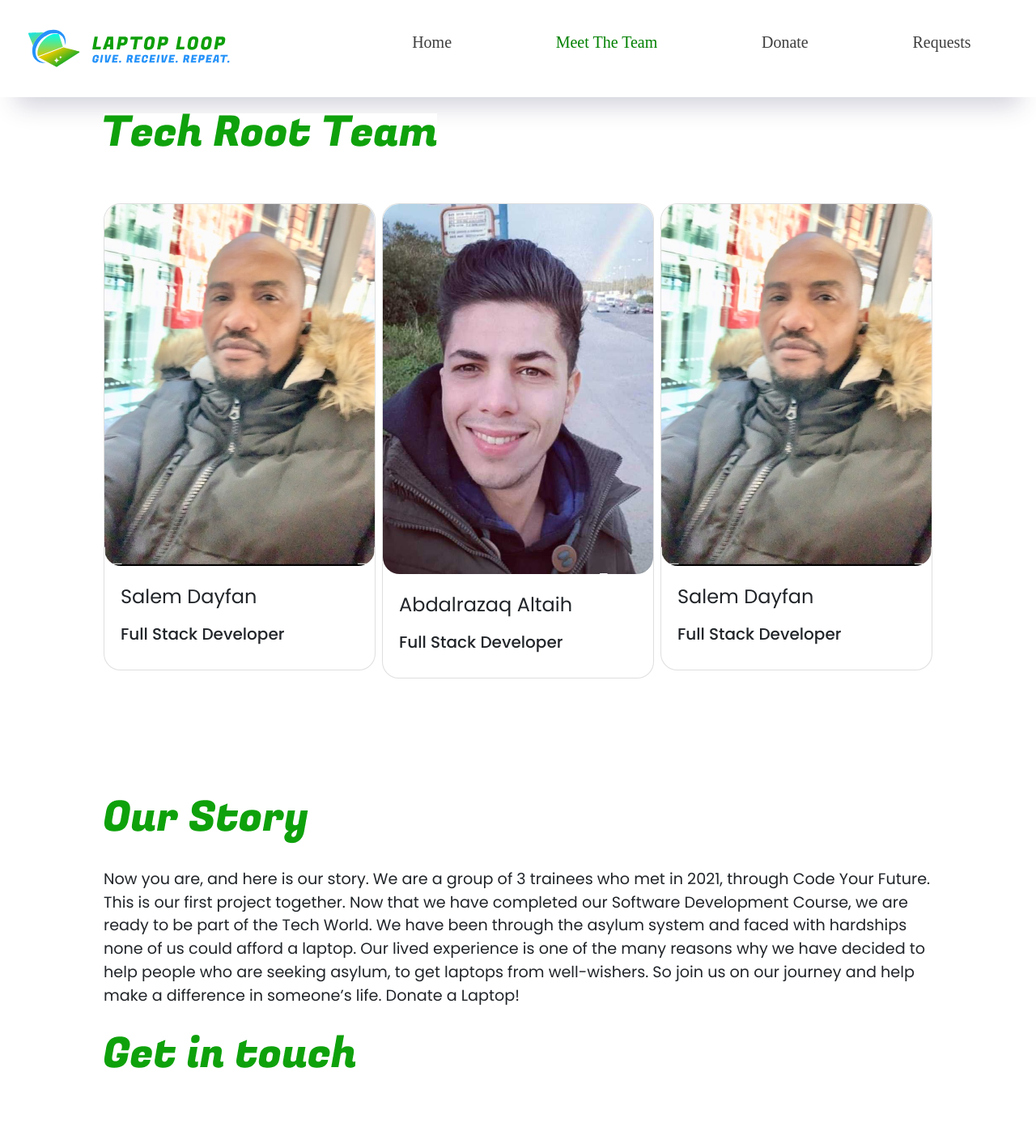
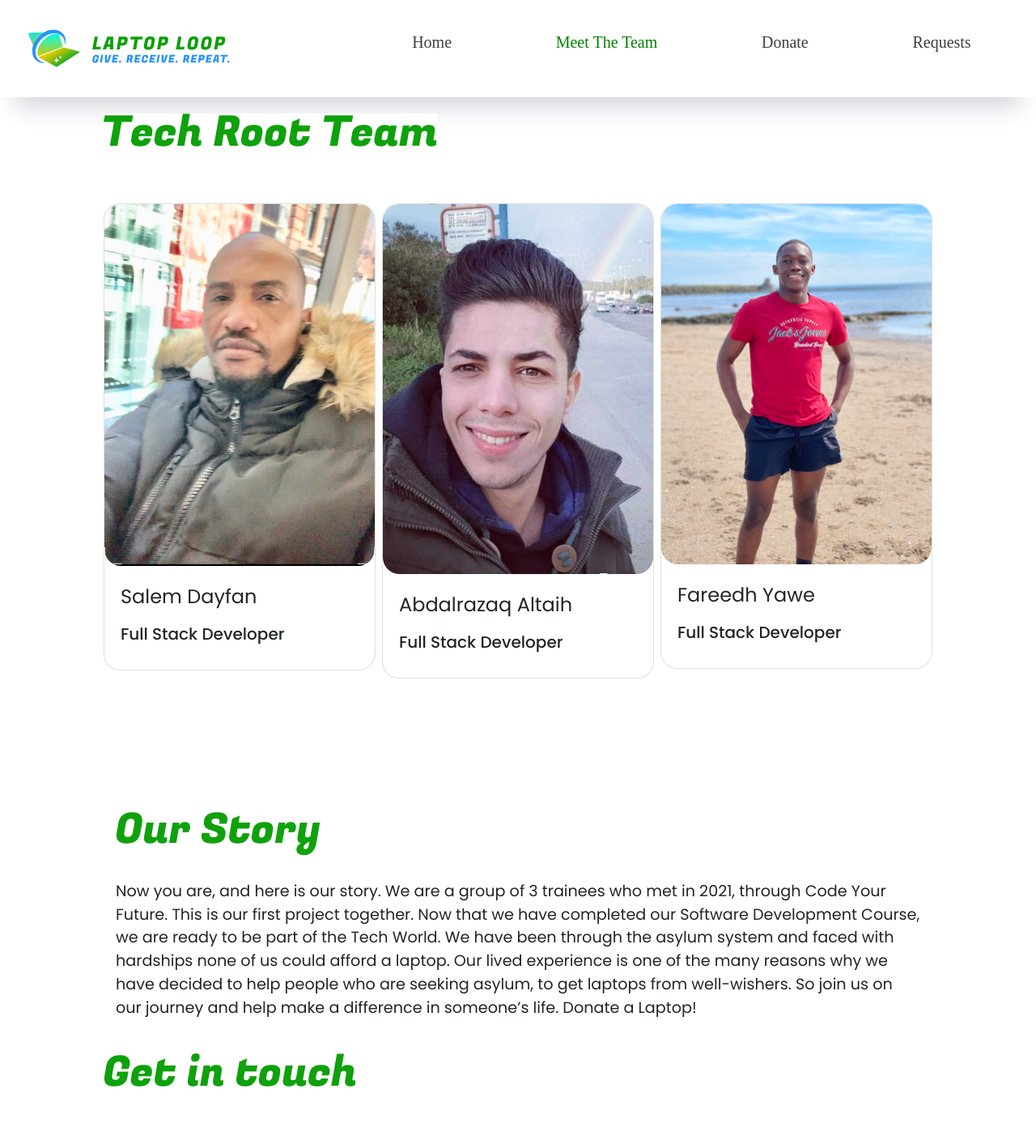
Before and after one commit to Sslim123/tech-roots-project, a React (Create React App) app in the folder client/: page /meet-the-team in a window 1280 px wide. Shown: the top 1408 px of the page at 81% size. Built offline with nearby package versions, Linux system fonts and the light colour scheme; no server answers.

Commit message:
i modified the file about us by added image to it

```diff
--- a/client/src/pages/ViewRequestStatus/RequestStatusView.js
+++ b/client/src/pages/ViewRequestStatus/RequestStatusView.js
@@ -1,4 +1,5 @@
 import React, { useEffect, useState } from "react";
+import QRCode from "react-qr-code";
 import io from "socket.io-client";
 import Navbar from "../component/navbar/navbar";
 import Footer from "../component/footer/Footer";
@@ -246,6 +247,10 @@ export function RequestStatus() {
 						<button id="tr">Back Home </button>
 					</Link>
 				</div>
+				<div className="qrCode">
+  <h2>Scan the QRCode</h2><br/>
+				<QRCode value="https://laptop-loop.herokuapp.com" />
+				</div>
 			</>
 		);
 	}
--- a/client/src/pages/ViewRequestStatus/StatusView.css
+++ b/client/src/pages/ViewRequestStatus/StatusView.css
@@ -96,6 +96,9 @@
 .status-but-link:hover {
 	text-decoration: none;
 	color: #ffffff;
+}.qrCode{
+	width: 300px;
+	margin: 0 auto;
 }
 
 
--- a/client/src/pages/meetTheTeam/ourStory/About-us.css
+++ b/client/src/pages/meetTheTeam/ourStory/About-us.css
@@ -4,58 +4,26 @@
     box-sizing: border-box;
 }
 .card-container{
+
+
     position: relative;
     top: 20px;
     margin: 0 auto;
 width: 80%;
 height: 20%;
-display: flex;
-justify-content: space-around;
+ display: flex;
+justify-content: space-between;
 flex-direction: column;
 
-}.card-img{
+}
+.card-img{
+
     position: relative;
     top: 70px;
-    width: 100%;
+    max-width: 100%;
     height: 30%;
     display: flex;
     flex-direction: row;
     justify-content: space-between;
     margin: 0 auto;
-} Card{
-    background-color: red;
-    border-radius: 1.4em;
 }
-@media  screen and (max-width: 350px) {
-
-    .card-container{
-        width: 340px;
-        height: auto;
-        margin: 0 auto;
-    }.team-img{
-
-        margin: 0 auto;
-    }
-    .team-img img{
-        width: 220px;
-    }.card1{
-        position: relative;
-width: 250px;
-height: auto;
-text-align: center;
-margin: 0 auto
-  }
-    .card-img{
-        position: relative;
-        width: 300px;
-        margin: 0 auto;
-        display: flex;
-        flex-direction: column;
-        justify-content: space-between;
-        align-items: center;
-  }.card1{
-    margin: 0 auto;
-    width: 240px;
-    height: 550px;
-  }
-}
--- a/client/src/pages/meetTheTeam/ourStory/About-us.js
+++ b/client/src/pages/meetTheTeam/ourStory/About-us.js
@@ -2,6 +2,8 @@ import React from "react";
 import Card from "react-bootstrap/Card";
 import Svg from "./IMG_Salem.jpg";
 import Svg2 from "./IMG_Abed.jpg";
+import Svg3 from "./IMG_yawe.jpg";
+
 
 import Img from "./TechRootTeam.jpg";
 import "./About-us.css";
@@ -13,7 +15,7 @@ export default function AboutUs() {
 			</div>
 			<div className="card-img">
 				<div className="card1">
-					<Card style={{ width: "21rem", borderRadius: "1.3rem" }}>
+					<Card className="cardImgBody" style={{ width: "21rem", borderRadius: "1.3rem" }}>
 						<Card.Img
 							variant="top"
 							src={Svg}
@@ -33,7 +35,7 @@ export default function AboutUs() {
 					</Card>
 				</div>
 				<div className="card1">
-					<Card style={{ width: "21rem", borderRadius: "1.3rem" }}>
+					<Card className="cardImgBody" style={{ width: "21rem", borderRadius: "1.3rem" }}>
 						<Card.Img
 							variant="top"
 							src={Svg2}
@@ -49,15 +51,15 @@ export default function AboutUs() {
 					</Card>
 				</div>
 				<div className="card1">
-					<Card style={{ width: "21rem", borderRadius: "1.3rem" }}>
+					<Card className="cardImgBody" style={{ width: "21rem", borderRadius: "1.3rem" }}>
 						<Card.Img
 							variant="top"
-							src={Svg}
+							src={Svg3}
 							style={{ borderRadius: "1.3rem" }}
 						/>
 						{/* holder.js/100px180 */}
 						<Card.Body>
-							<Card.Text style={{ fontSize: "1.5rem" }}>Salem Dayfan</Card.Text>
+							<Card.Text style={{ fontSize: "1.5rem" }}>Fareedh Yawe</Card.Text>
 							<Card.Title>Full Stack Developer</Card.Title>
 						</Card.Body>
 					</Card>
--- a/client/src/pages/meetTheTeam/ourStory/OurStory.js
+++ b/client/src/pages/meetTheTeam/ourStory/OurStory.js
@@ -7,7 +7,9 @@ function OurStory() {
 	return (
 		<div className="our_container">
 			<div className="our_story">
-				<img src={Jpg} />
+				<div className="our_story-img">
+					<img src={Jpg} />
+				</div>
 				<p>
 					Now you are, and here is our story. We are a group of 3 trainees who
 					met in 2021, through Code Your Future. This is our first project
--- a/client/src/pages/meetTheTeam/ourStory/ourStory.css
+++ b/client/src/pages/meetTheTeam/ourStory/ourStory.css
@@ -2,13 +2,19 @@
     position: relative;
     top: 160px;
     width: 80vw;
-    height: 35vh;
     margin: 0 auto;
     display: flex;
+    align-items: center;
     flex-direction: column;
 }
 .our_story{
-    margin-top:  80px;
+    padding: 15px;
+    position: relative;
+    top:  80px;
+    bottom: 30px;
+}.our_story-img{
+    width: 100%;
+    min-height: 40%;
 }.our_story p{
     font-size: 1.2rem;
     padding-top: 30px;
--- a/package.json
+++ b/package.json
@@ -83,6 +83,7 @@
 		"nanoid": "^3.0.0",
 		"pg": "^8.8.0",
 		"react-icons": "^4.6.0",
+		"react-qr-code": "^2.0.8",
 		"redirect": "^0.2.0",
 		"socket.io": "^4.5.4",
 		"winston": "^3.8.1"
```
Also changed, not shown: client/src/pages/meetTheTeam/ourStory/IMG_yawe.jpg (added), 1 other file (tests, documents, lock files or other folders).
